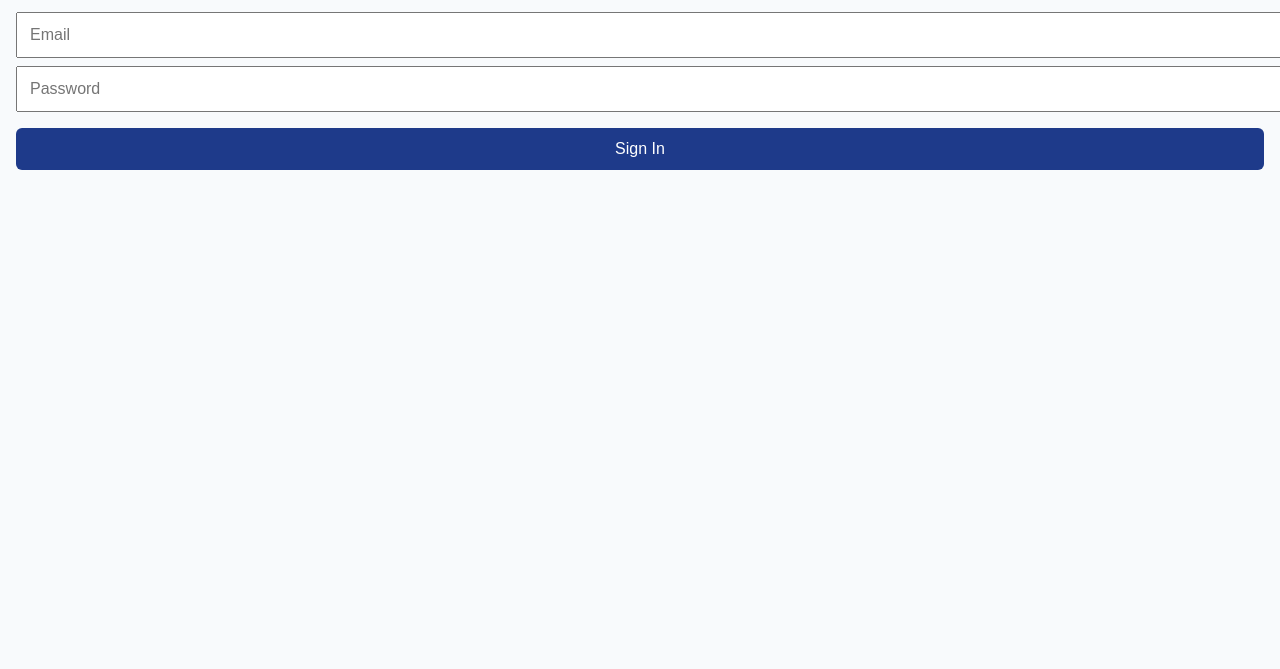
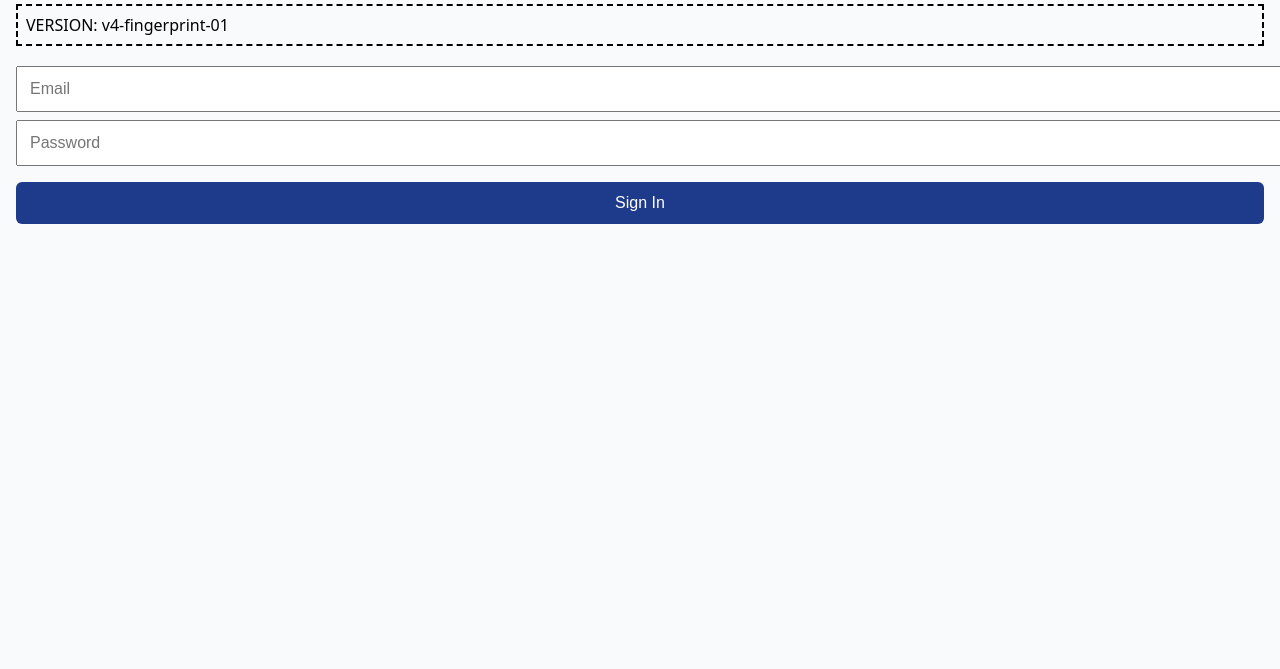
Before and after one commit to charlesstiles/inventoryapp, a plain HTML site: page capture.html in a window 1280 px wide. Shown: the part 131-800 px from the top of the page. Drawn offline with nearby package versions, Linux system fonts and the light colour scheme.

Commit message:
Update capture.html

```diff
--- a/capture.html
+++ b/capture.html
@@ -43,6 +43,10 @@
 <body>
 
 <h2>Inventory Capture</h2>
+
+  <div style="padding:8px;border:2px dashed #000;margin-bottom:12px;">
+  VERSION: v4-fingerprint-01
+</div>
 
 <div id="login">
   <input id="email" type="email" placeholder="Email" />
```
